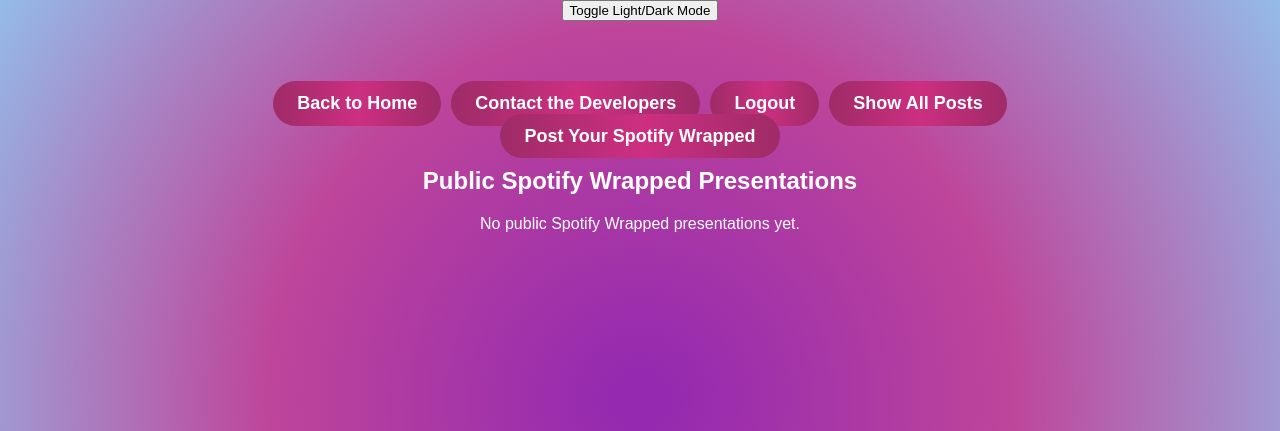
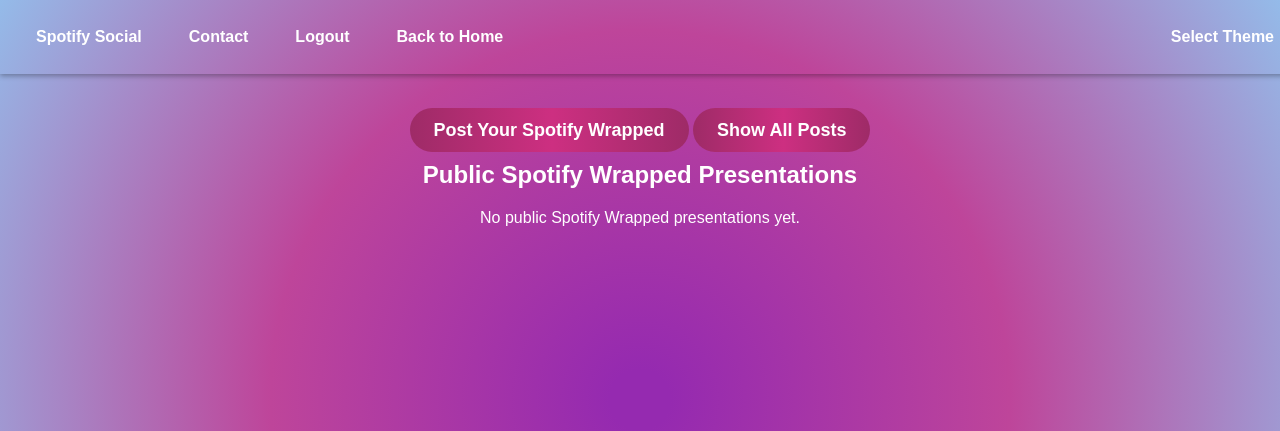
Before and after one commit to grahamonica/2340project2, a Django app: page /liked-posts/ in a window 1280 px wide. Shown: the top 431 px of the page. Run offline with Django 5.2, Linux system fonts and the light colour scheme; the visitor is signed in with stand-in values (Sample User, id 1); data that the repository does not hold is empty; parts of the project's set-up code (start-up, migrations or seed data) failed here and were passed over.

Commit message:
changed styling

```diff
--- a/templates/spotify_social.html
+++ b/templates/spotify_social.html
@@ -5,31 +5,50 @@
     <meta charset="UTF-8">
     <title>Spotify Social</title>
     <link rel="stylesheet" href="{% static 'css/styles.css' %}">
+
 </head>
+<style>
+    .content {
+        margin-top: 80px; /* Adjust based on the height of your header */
+        padding: 40px; /* Optional padding for better spacing */
+    }
+</style>
 <body class="dark-mode">
     <!-- Light/Dark Mode Toggle Button -->
-    <button class="toggle-button" onclick="toggleMode()">Toggle Light/Dark Mode</button>
+    <div class="header">
+        <div class="nav-links">
+            <a href="{% url 'spotify_social' %}" class="nav-link">Spotify Social</a>
+            <a href="{% url 'contact' %}" class="nav-link">Contact</a>
+            <a href="{% url 'logout' %}" class="nav-link">Logout</a>
+            <a href="{% url 'home' %}" class="nav-link">Back to Home</a>
+
+        </div>
+        <div class="dropdown">
+            <button class="dropdown-toggle">Select Theme</button>
+            <div class="dropdown-menu">
+                <button id="toggle-dark-light">Light/Dark Mode</button>
+                <button id="toggle-christmas">Christmas Theme</button>
+                <button id="toggle-halloween">Halloween Theme</button>
+            </div>
+        </div>
+    </div>
 
     <!-- Main Content -->
     <div class="content">
-        <!-- Navigation Buttons -->
-        <div class="nav-buttons">
-            <a href="{% url 'home' %}" class="nav-button">Back to Home</a>
-            <a href="{% url 'contact' %}" class="nav-button">Contact the Developers</a>
-            <a href="{% url 'logout' %}" class="nav-button">Logout</a>
-            <a
+
+        <a href="{% url 'spotify_login' %}" class="post-spotify-button">Post Your Spotify Wrapped</a>
+        <a
                 href="{% url 'liked_posts' %}?filter_liked={% if not filter_liked %}true{% else %}false{% endif %}"
                 class="nav-button">
-                {% if filter_liked %}
+            {% if filter_liked %}
                 Show All Posts
-                {% else %}
+            {% else %}
                 Filter Liked Posts
-                {% endif %}
-            </a>
-        </div>
+            {% endif %}
+        </a>
+
 
         <!-- Post Spotify Wrapped Button -->
-        <a href="{% url 'spotify_login' %}" class="post-spotify-button">Post Your Spotify Wrapped</a>
 
         <h2>Public Spotify Wrapped Presentations</h2>
         {% for post in public_wrapped_posts %}
@@ -57,6 +76,7 @@
     </div>
 
     <!-- JavaScript -->
+    <script src="{% static 'js/social.js' %}"></script>
     <script src="{% static 'js/theme.js' %}"></script>
     <script src="{% static 'js/slideshow.js' %}"></script>
 </body>
```
Also changed, not shown: templates/home.html (+17 -8 lines).
